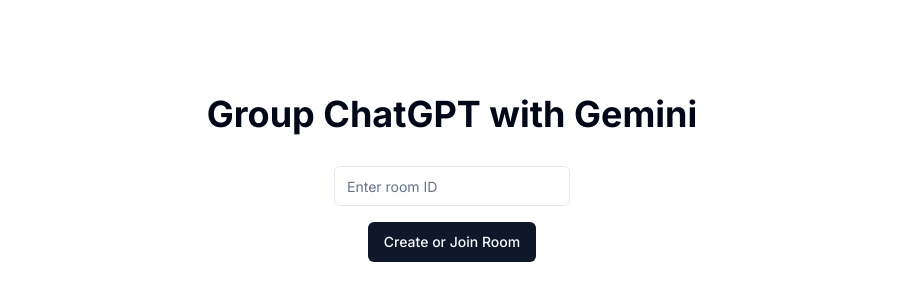
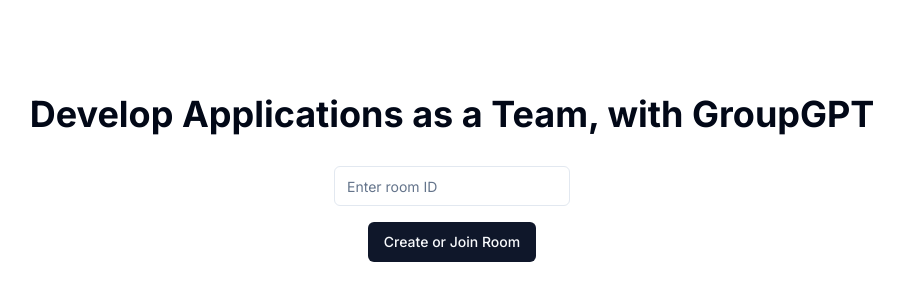
Before and after one commit to saiteja1290/grpgpt, a Next.js app: page / in a window 1280 px wide. Shown: the part 222-522 px from the top of the page, without its empty margins (188-1092 px from the left). Built offline with nearby package versions, Linux system fonts and the light colour scheme.

Commit message:
changed landing

```diff
--- a/app/page.js
+++ b/app/page.js
@@ -3,7 +3,7 @@
 export default function Home() {
   return (
     <main className="flex min-h-screen flex-col items-center justify-center p-24">
-      <h1 className="text-4xl font-bold mb-8">Group ChatGPT with Gemini</h1>
+      <h1 className="text-4xl font-bold mb-8">Develop Applications as a Team, with GroupGPT</h1>
       <RoomCreation />
     </main>
   );
```
